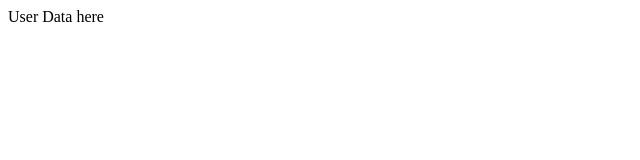
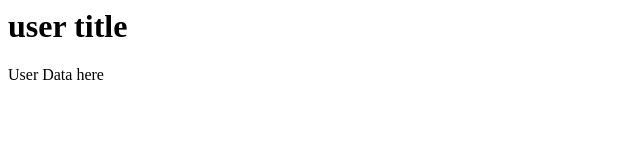
Before and after one commit to evaldoavelar/gpg, a plain HTML site: page user.html in a window 1280 px wide. Shown: the whole page, without its empty margins (0-640 px from the left). Drawn offline with Linux system fonts and the light colour scheme.

Commit message:
New User Title

```diff
--- a/user.html
+++ b/user.html
@@ -1,6 +1,7 @@
 <html>
    <body>
       <div>
+         <h1>user title</h1>
          <p>User Data here</p>
       </div>
    </body>
```
